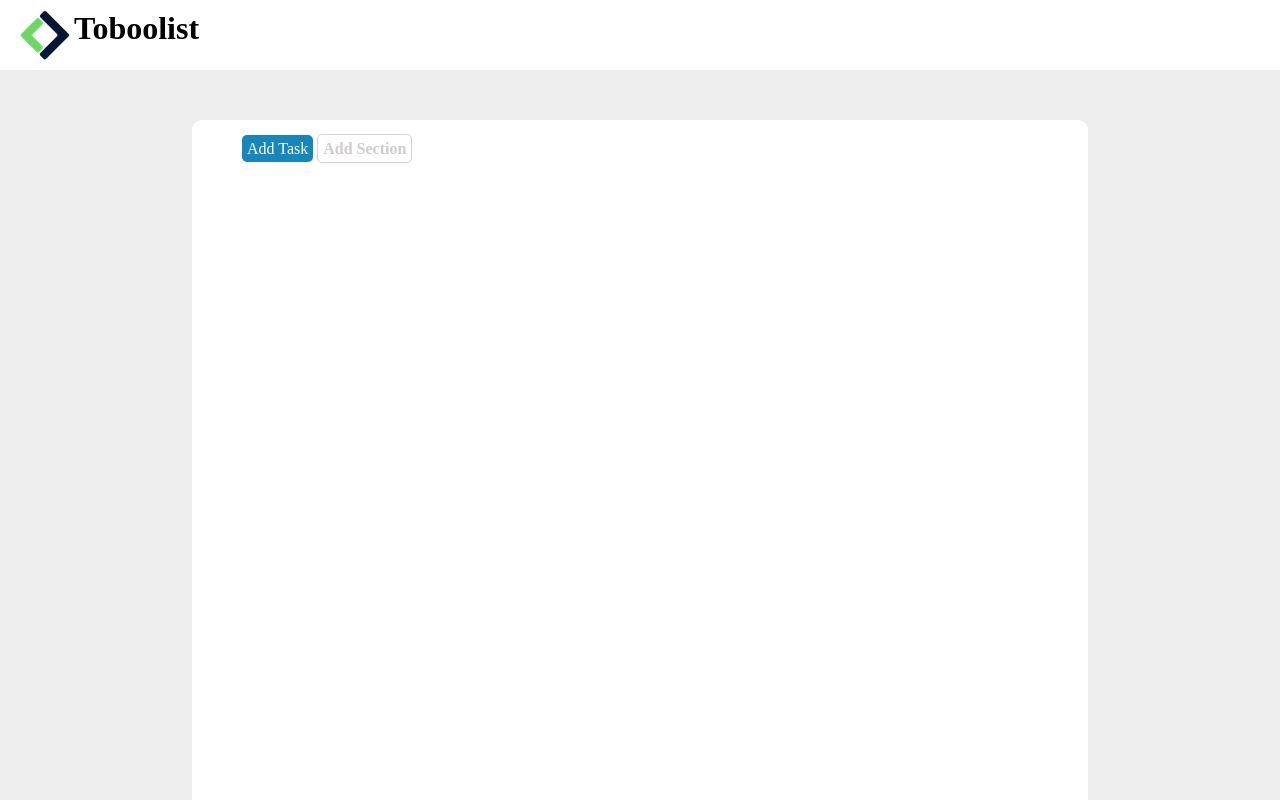
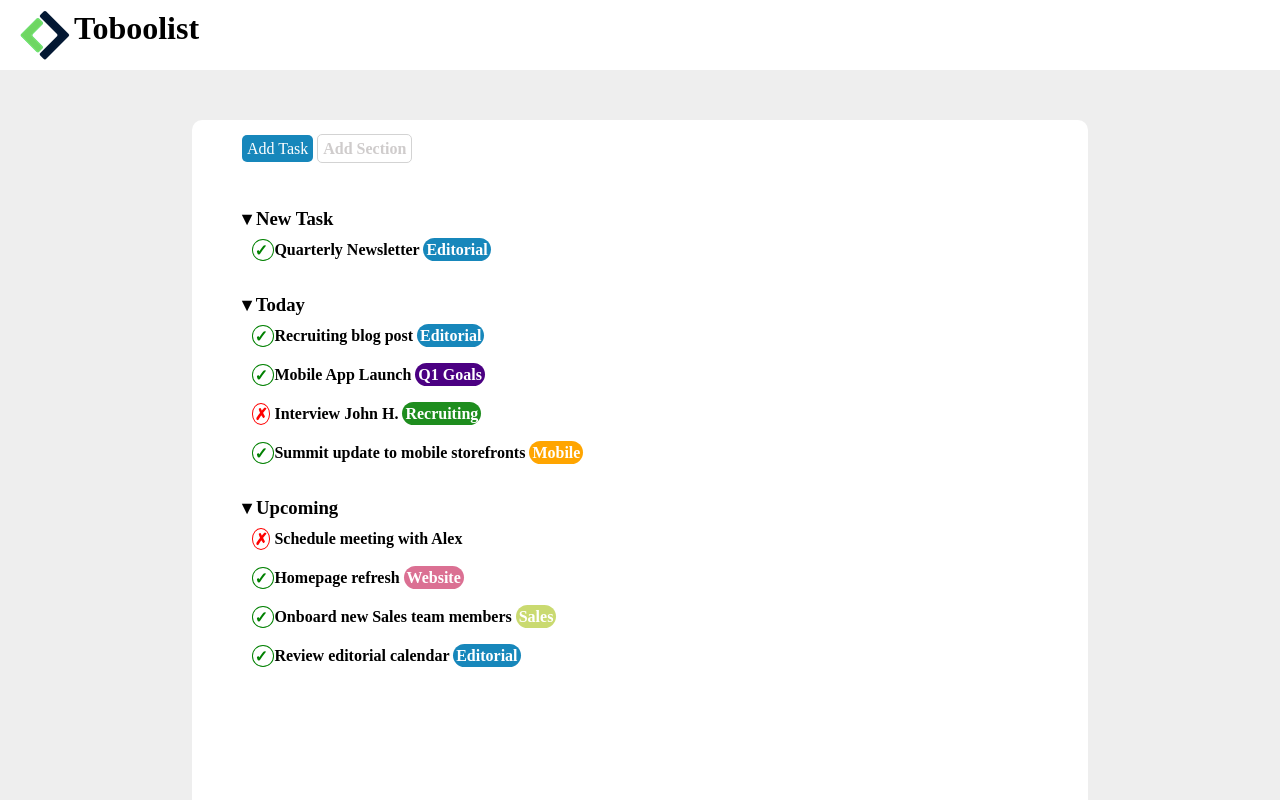
Before and after one commit to samuelepietrasanta/html-css-toboolist, a plain HTML site: page index.html in a window 1280 px wide. Shown: the top 800 px of the page. Drawn offline with Linux system fonts and the light colour scheme.

Commit message:
esercizio finito

```diff
--- a/css/style.css
+++ b/css/style.css
@@ -30,6 +30,14 @@ h1{
     display: inline-block;
 }
 
+ul {
+    list-style-type: none;
+  }
+
+li{
+    padding:10px;
+}
+
 #logo{
     margin:10px 0px 10px 20px;
     vertical-align: middle;
@@ -53,3 +61,62 @@ h1{
 .bottoni{
     padding-top: 20px;
 }
+
+#liste{
+    padding-top: 50px;
+}
+
+#Today{
+
+    padding-top:25px;
+}
+
+#Upcoming{
+
+    padding-top:25px;
+}
+
+.cose-fatte{
+    color:green;
+    border-radius: 50%;
+    border: solid green .5px;
+    padding: 1.5px;
+}
+
+.cose-non-fatte{
+    color: red;
+    border-radius: 50%;
+    border: solid red .5px;
+    padding:1.5px ;
+}
+
+.bottone{
+
+    border-radius: 25px;
+    color:white;
+    padding: 3px;
+}
+
+.bottone-editorial{
+    background-color:rgb(23, 135, 187) ;
+}
+
+.bottone-Q1goals{
+    background-color: indigo;
+}
+
+.bottone-recruiting{
+    background-color: rgb(30, 141, 30);
+}
+
+.bottone-mobile{
+    background-color: orange;
+}
+
+.bottone-website{
+    background-color: palevioletred;
+}
+
+.bottone-sales{
+    background-color: rgb(202, 218, 112);
+}
--- a/index.html
+++ b/index.html
@@ -20,6 +20,74 @@
 
         </section>
 
+        <section id="liste">
+
+            <section id="New-Task">
+
+                <h1><b> &#x025BE New Task</b></h1>
+                <ul>
+
+                    <li>
+                        <h4><span class="cose-fatte"> &#10003 </span> Quarterly Newsletter <span class="bottone bottone-editorial">Editorial</span></h4>
+                    </li>
+
+                </ul>
+
+            </section>
+
+            <section id="Today">
+
+                <h1><b>&#x025BE Today</b></h1>
+
+                <ul>
+
+                    <li>
+                        <h4><span class="cose-fatte"> &#10003 </span> Recruiting blog post <span class="bottone bottone-editorial">Editorial</span></h4>
+                    </li>
+
+                    <li> <h4><span class="cose-fatte">&#10003 </span>  Mobile App Launch <span class="bottone bottone-Q1goals">Q1 Goals </span></h4>
+                    </li>
+
+                    <li><h4><span class="cose-non-fatte"> &#10007</span> Interview John H. <span class="bottone bottone-recruiting"> Recruiting</span></h4>
+                    </li>
+
+                    <li>
+                        <h4><span class="cose-fatte"> &#10003 </span> Summit update to mobile storefronts <span class="bottone bottone-mobile">Mobile</span></h4>
+                    </li>
+                </ul>
+
+
+            </section>
+
+            <section id="Upcoming">
+
+                <h1><b>&#x025BE Upcoming</b></h1>
+
+                <ul>
+
+                    <li><h4><span class="cose-non-fatte"> &#10007</span> Schedule meeting with Alex </h4>
+                    </li>
+
+                    <li>
+                        <h4><span class="cose-fatte"> &#10003 </span> Homepage refresh <span class="bottone bottone-website">Website</span></h4>
+                    </li>
+
+                    <li>
+                        <h4><span class="cose-fatte"> &#10003 </span> Onboard new Sales team members <span class="bottone bottone-sales">Sales</span></h4>
+                    </li>
+
+                    <li>
+                        <h4><span class="cose-fatte"> &#10003 </span> Review editorial calendar <span class="bottone bottone-editorial">Editorial</span></h4>
+                    </li>
+
+                </ul>
+
+            </section>
+
+
+
+         </section>
+
     </main>
 
 </body>
```
